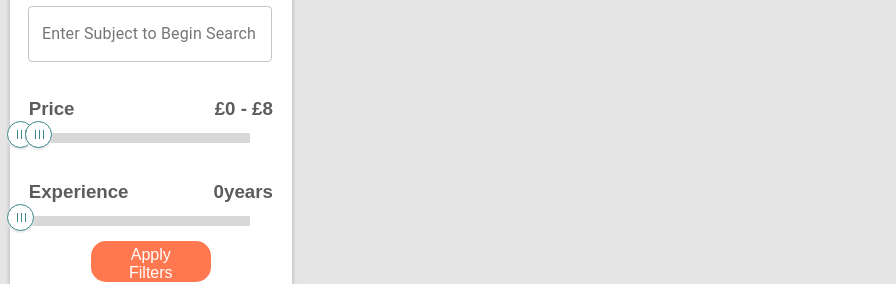
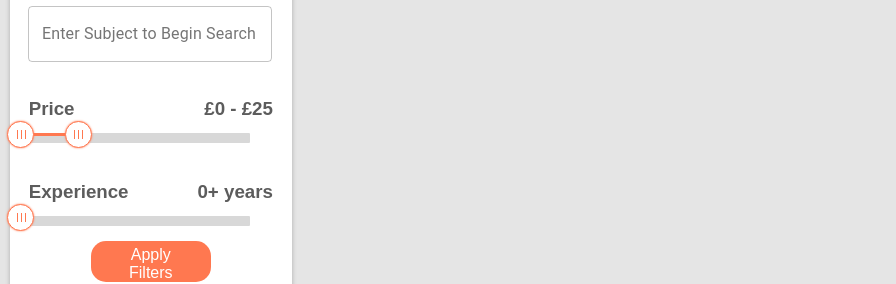
Before and after one commit to SchoolOfCode/final-project-stretch-goals, a Next.js app in the folder client/: page /search in a window 1280 px wide. Both pictures are taken after a click on the element "advanced search". Shown: the part 191-475 px from the top of the page, without its empty margins (0-896 px from the left). Built offline with nearby package versions, Linux system fonts and the light colour scheme; no server answers; a web font is replaced by a local one; what @aws-amplify/auth, @aws-amplify/core, aws-cognito-next would draw is missing.

Commit message:
reconfigured redirects

```diff
--- a/client/components/SearchTutorsWithFilters/Filters/Filters.js
+++ b/client/components/SearchTutorsWithFilters/Filters/Filters.js
@@ -44,7 +44,7 @@ export default function Filters({
         />
       </div>
       <h3 className={css.experienceTitle}> Experience </h3>
-      <h3 className={css.experienceDisplay}>{experience}years</h3>
+      <h3 className={css.experienceDisplay}>{experience}+ years</h3>
       <div className={css.experienceValue}>
         <SliderComponent
           values={experience}
--- a/client/components/SearchTutorsWithFilters/Filters/Slider/Slider.js
+++ b/client/components/SearchTutorsWithFilters/Filters/Slider/Slider.js
@@ -31,7 +31,7 @@ ValueLabelComponent.propTypes = {
 
 const AirbnbSlider = withStyles({
   root: {
-    color: "#3a8589",
+    color: "#ff7850",
     height: 3,
     padding: "13px 0",
     width: "18vw",
@@ -43,9 +43,9 @@ const AirbnbSlider = withStyles({
     border: "1px solid currentColor",
     marginTop: -12,
     marginLeft: -13,
-    boxShadow: "#ebebeb 0px 2px 2px",
+    boxShadow: "#ff7850 0px 0px 2px",
     "&:focus, &:hover, &$active": {
-      boxShadow: "#ccc 0px 2px 3px 1px",
+      boxShadow: "#ff7850 0px 0px 3px 1px",
     },
     "& .bar": {
       // display: inline-block !important;
--- a/client/components/SearchTutorsWithFilters/SearchTutorsWithFilters.js
+++ b/client/components/SearchTutorsWithFilters/SearchTutorsWithFilters.js
@@ -11,7 +11,7 @@ export default function SearchTutorsWithFilters({
   setSearchResultsData,
 }) {
   const [priceMin, setPriceMin] = useState(0);
-  const [priceMax, setPriceMax] = useState(8);
+  const [priceMax, setPriceMax] = useState(25);
   const [experience, setExperience] = useState(0);
   async function handleSubmit() {
     console.log(`${priceMin}/${priceMax}/${experience}/${subject}`);
--- a/client/next.config.js
+++ b/client/next.config.js
@@ -2,7 +2,7 @@ const withImages = require("next-images");
 const { PHASE_DEVELOPMENT_SERVER } = require("next/constants");
 
 //either wrap all inside of images
-module.exports = phase =>
+module.exports = (phase) =>
   withImages(
     phase == PHASE_DEVELOPMENT_SERVER
       ? {
@@ -14,8 +14,8 @@ module.exports = phase =>
             USER_POOL_CLIENT_ID: "3ousga01ph8f9rpfbj0a1ohtef",
             REDIRECT_SIGN_IN: "https://localhost:3000/token",
             REDIRECT_SIGN_OUT: "https://localhost:3000/",
-            AUTH_COOKIE_DOMAIN: "localhost"
-          }
+            AUTH_COOKIE_DOMAIN: "localhost",
+          },
         }
       : {
           // environment varibales for production
@@ -24,10 +24,11 @@ module.exports = phase =>
             IDP_DOMAIN: "doceologin.auth.eu-west-1.amazoncognito.com",
             USER_POOL_ID: "eu-west-1_9RRibpIcX",
             USER_POOL_CLIENT_ID: "3ousga01ph8f9rpfbj0a1ohtef",
-            REDIRECT_SIGN_IN: "https://zealous-tesla-ddd24c.netlify.app/token",
-            REDIRECT_SIGN_OUT: "https://zealous-tesla-ddd24c.netlify.app/",
-            AUTH_COOKIE_DOMAIN: "zealous-tesla-ddd24c.netlify.app"
-          }
+            REDIRECT_SIGN_IN:
+              "https://silly-heisenberg-72b35a.netlify.app/token",
+            REDIRECT_SIGN_OUT: "https://silly-heisenberg-72b35a.netlify.app/",
+            AUTH_COOKIE_DOMAIN: "silly-heisenberg-72b35a.netlify.app",
+          },
         }
   );
 
```
